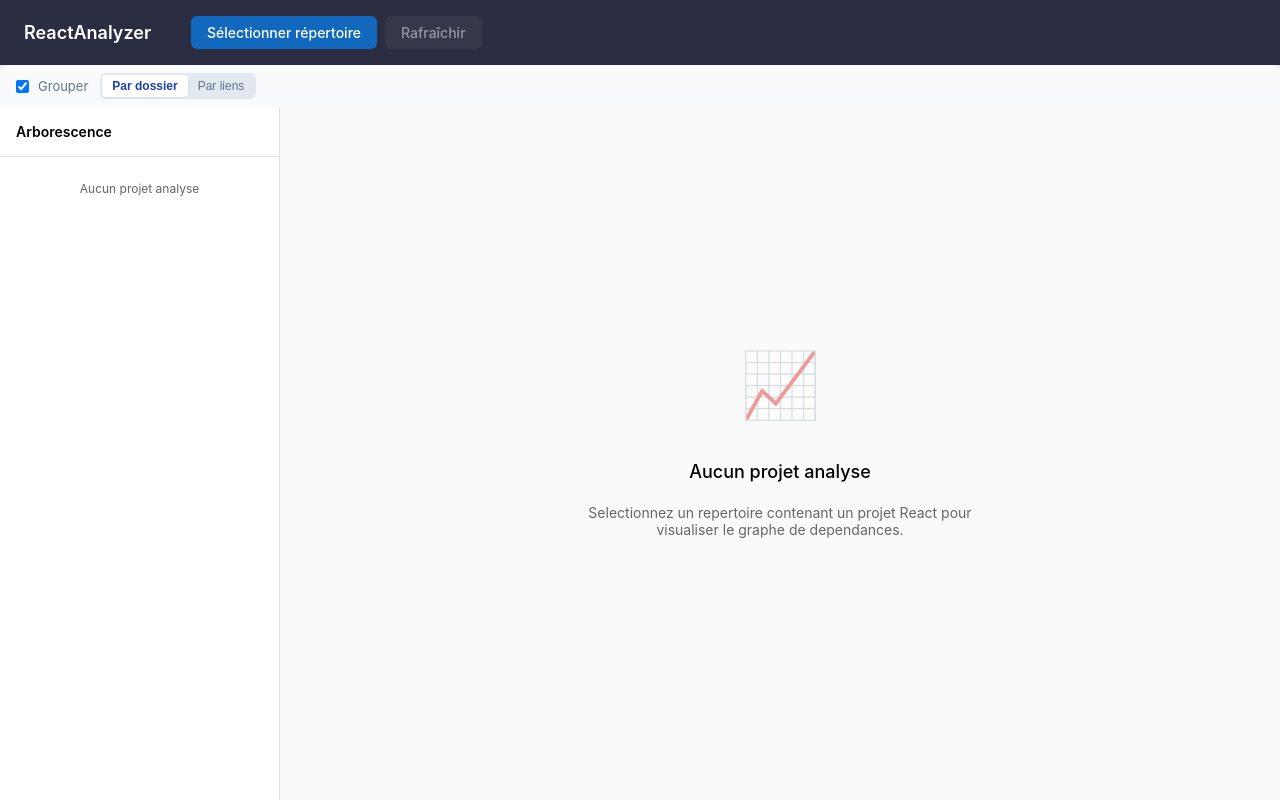
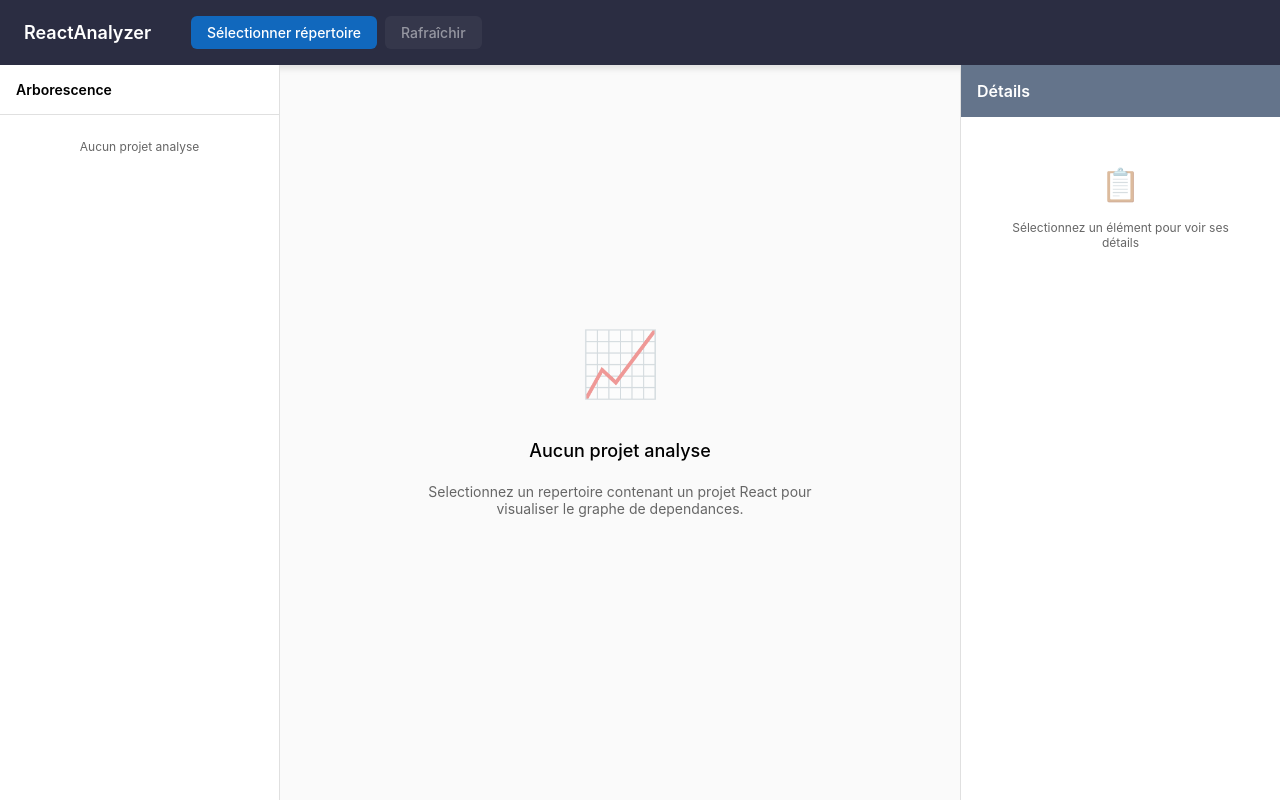
Before and after one commit to YvesThenElse/CodeAnalyzer, a React (Vite) app: page / in a window 1280 px wide. Built offline with nearby package versions, Linux system fonts and the light colour scheme.

Commit message:
feat: reviens relation/imports

```diff
--- a/src/renderer/src/App.tsx
+++ b/src/renderer/src/App.tsx
@@ -3,7 +3,6 @@ import { ReactFlowProvider } from '@xyflow/react'
 import { ErrorBoundary } from './components/ErrorBoundary'
 import { Header } from './components/Controls/Header'
 import { BackButton } from './components/Controls/BackButton'
-import { ClusteringToggle } from './components/Controls/ClusteringToggle'
 import { DiagramView } from './components/Diagram/DiagramView'
 import { LoadingOverlay } from './components/Controls/LoadingOverlay'
 import { NodeDetailsPanel } from './components/Panels/NodeDetailsPanel'
@@ -69,7 +68,6 @@ function App(): JSX.Element {
           </header>
           <nav className="app__toolbar">
             <BackButton />
-            <ClusteringToggle />
           </nav>
           <div className="app__main">
             <FileTreePanel />
--- a/src/renderer/src/components/Panels/NodeDetailsPanel.less
+++ b/src/renderer/src/components/Panels/NodeDetailsPanel.less
@@ -16,6 +16,32 @@
     justify-content: space-between;
     padding: @spacing-md;
     gap: @spacing-sm;
+
+    &--empty {
+      background: #64748b;
+      color: #ffffff;
+    }
+  }
+
+  &__empty {
+    display: flex;
+    flex-direction: column;
+    align-items: center;
+    justify-content: center;
+    padding: @spacing-xl @spacing-lg;
+    text-align: center;
+    color: @text-muted;
+
+    p {
+      margin: 0;
+      font-size: @font-size-sm;
+    }
+  }
+
+  &__empty-icon {
+    font-size: 32px;
+    margin-bottom: @spacing-md;
+    opacity: 0.5;
   }
 
   &__header-content {
--- a/src/renderer/src/components/Panels/NodeDetailsPanel.tsx
+++ b/src/renderer/src/components/Panels/NodeDetailsPanel.tsx
@@ -42,17 +42,35 @@ function getCodeItemDisplayType(item: CodeItem): string {
   return item.type
 }
 
-export function NodeDetailsPanel(): JSX.Element | null {
+function EmptyPanel(): JSX.Element {
+  return (
+    <aside className="node-details-panel">
+      <header className="node-details-panel__header node-details-panel__header--empty">
+        <div className="node-details-panel__header-content">
+          <h2 className="node-details-panel__title">Détails</h2>
+        </div>
+      </header>
+      <div className="node-details-panel__content">
+        <div className="node-details-panel__empty">
+          <span className="node-details-panel__empty-icon">📋</span>
+          <p>Sélectionnez un élément pour voir ses détails</p>
+        </div>
+      </div>
+    </aside>
+  )
+}
+
+export function NodeDetailsPanel(): JSX.Element {
   const { graph, currentLevel, selectedFileId, selectedNodeId, setSelectedNodeId } = useGraphStore()
 
   if (!graph || !selectedNodeId) {
-    return null
+    return <EmptyPanel />
   }
 
   // Files level - show file details
   if (currentLevel === GraphLevel.FILES) {
     const file = graph.files.get(selectedNodeId)
-    if (!file) return null
+    if (!file) return <EmptyPanel />
 
     return <FileDetailsPanel file={file} graph={graph} onClose={() => setSelectedNodeId(null)} />
   }
@@ -60,10 +78,10 @@ export function NodeDetailsPanel(): JSX.Element | null {
   // Code level - show code item details
   if (currentLevel === GraphLevel.CODE && selectedFileId) {
     const file = graph.files.get(selectedFileId)
-    if (!file) return null
+    if (!file) return <EmptyPanel />
 
     const codeItem = file.codeItems.find((item) => item.id === selectedNodeId)
-    if (!codeItem) return null
+    if (!codeItem) return <EmptyPanel />
 
     return (
       <CodeItemDetailsPanel
@@ -74,7 +92,7 @@ export function NodeDetailsPanel(): JSX.Element | null {
     )
   }
 
-  return null
+  return <EmptyPanel />
 }
 
 interface FileDetailsPanelProps {
```
Also changed, not shown: src/main/astParser.ts (+48 -1 lines), src/main/graphBuilder.ts (+79 -3 lines), 1 other file (tests, documents, lock files or other folders).
